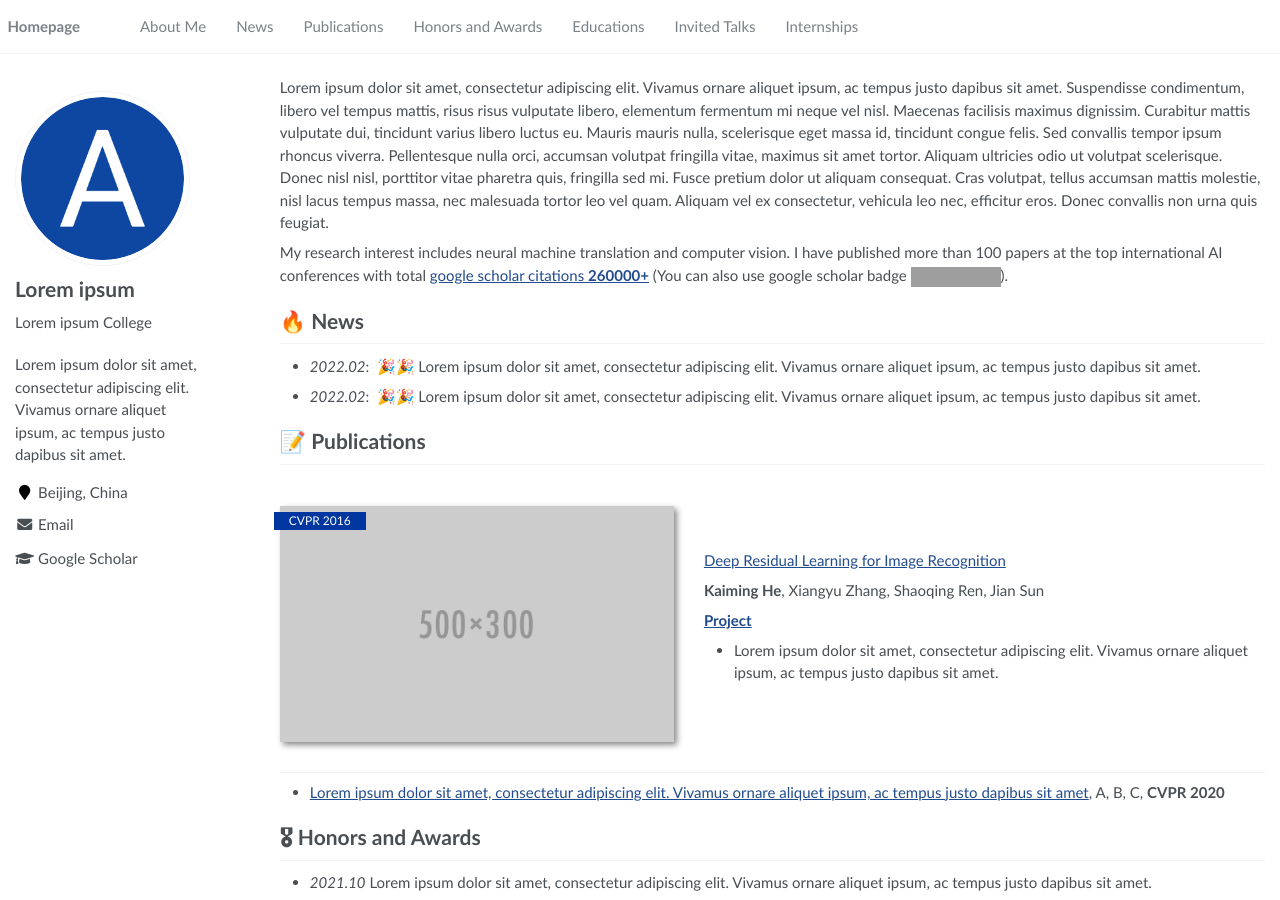
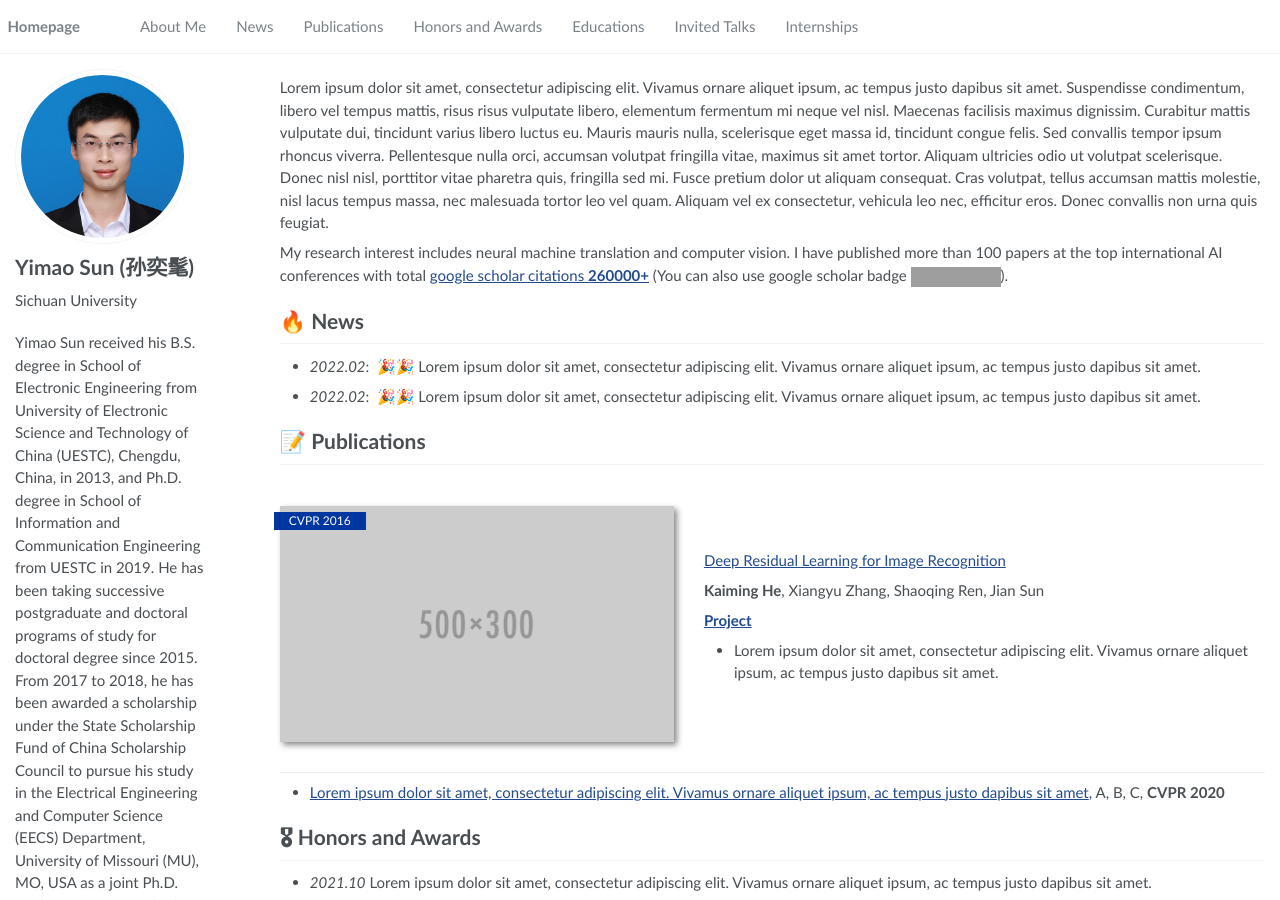
Before and after one commit to Dr-Y-Sun/Dr-Y-Sun.github.io, a Jekyll site: the page built from _pages/about.md, in a window 1280 px wide and 900 px high. Built offline with Jekyll 4.4.1, drawn with Linux system fonts in a browser that asks for light colours; some of the changed text lies outside the part shown; grey boxes are pictures that could not be loaded.

Commit message:
Update 2022.10.25

```diff
--- a/_config.yml
+++ b/_config.yml
@@ -6,8 +6,8 @@
 # `jekyll serve`. If you change this file, please restart the server process.
 
 # Site Settings
-title                    : "Lorem ipsum"
-description              : "Lorem ipsum dolor sit amet, consectetur adipiscing elit. Vivamus ornare aliquet ipsum, ac tempus justo dapibus sit amet. "
+title                    : "Y.Sun"
+description              : "Yimao Sun received his B.S. degree in School of Electronic Engineering from University of Electronic Science and Technology of China (UESTC), Chengdu, China, in 2013, and Ph.D. degree in School of Information and Communication Engineering from UESTC in 2019. He has been taking successive postgraduate and doctoral programs of study for doctoral degree since 2015. From 2017 to 2018, he has been awarded a scholarship under the State Scholarship Fund of China Scholarship Council to pursue his study in the Electrical Engineering and Computer Science (EECS) Department, University of Missouri (MU), MO, USA as a joint Ph.D. student. Since 2021, he has been with Sichuan University, Chengdu, China, where he is currently a research associate professor with the College of Computer Science and Institute for Industrial Internet Research. He is a research Scholar of courtesy appointment with the EECS, MU since 2019. His research interests include passive localization, unified near-far-field model, array signal processing and time delay estimation."
 repository               : "RayeRen/acad-homepage.github.io"
 google_scholar_stats_use_cdn : true
 
@@ -21,14 +21,14 @@ baidu_site_verification  :  # get baidu_site_verification from https://ziyuan.ba
 
 # Site Author
 author:
-  name             : "Lorem ipsum"
+  name             : "Yimao Sun (孙奕髦)"
   avatar           : "images/android-chrome-512x512.png"
-  bio              : "Lorem ipsum College"
-  location         : "Beijing, China"
+  bio              : "Sichuan University"
+  location         : "Chengdu, China"
   employer         :
   pubmed           :
-  googlescholar    : "https://scholar.google.com/citations?user=YOUR_GOOGLE_SCHOLAR_ID"
-  email            : "Lorem@ipsum.com"
+  googlescholar    : "https://scholar.google.com/citations?user=frKbIYkAAAAJ"
+  email            : "yimaosun@scu.edu.cn"
   researchgate     :  # e.g., "https://www.researchgate.net/profile/yourprofile"
   uri              :
   bitbucket        :
```
Also changed, not shown: images/YSun-512.png (added), images/android-chrome-512x512.png.
